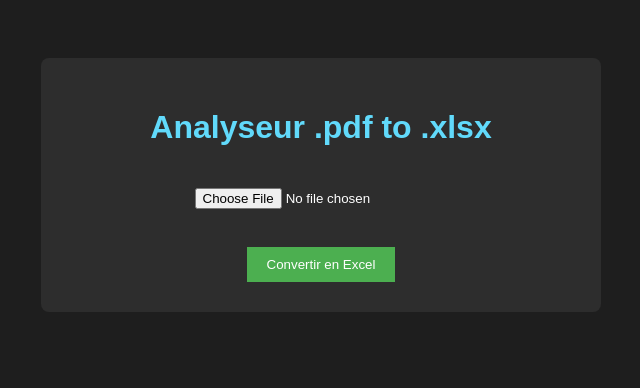
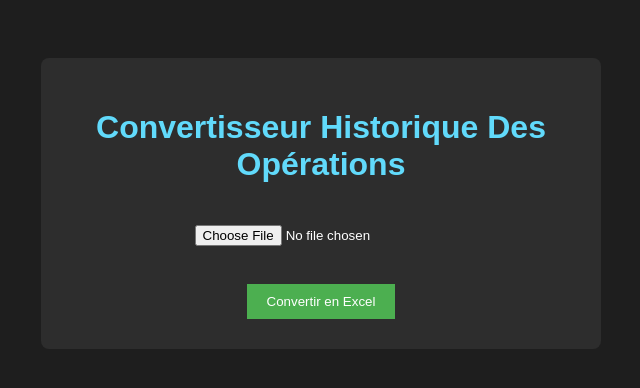
Before and after one commit to Noa3iL/Projet_Convertisseur_Historique_Des_Operations_Exam, a website: page public/index.html in a window 1280 px wide. Shown: the whole page, without its empty margins (319-959 px from the left). Drawn offline with Linux system fonts and the light colour scheme.

Commit message:
mise à jour du titre

```diff
--- a/public/index.html
+++ b/public/index.html
@@ -2,7 +2,7 @@
 <html lang="fr">
 <head>
     <meta charset="UTF-8">
-    <title>Convertisseur Relevé (.pdf to .xlsx)</title>
+    <title>Convertisseur Historique Des Opérations (.pdf vers .xlsx)</title>
     <style>
         body { font-family: sans-serif; background-color: #1e1e1e; color: #fff; padding: 50px; text-align: center; }
         .container { background: #2d2d2d; padding: 30px; border-radius: 8px; max-width: 500px; margin: auto; }
@@ -13,7 +13,7 @@
 </head>
 <body>
     <div class="container">
-        <h1>Analyseur .pdf to .xlsx</h1>
+        <h1>Convertisseur Historique Des Opérations</h1>
         <form action="/upload" method="post" enctype="multipart/form-data">
             <input type="file" name="fichier_pdf" accept=".pdf" required>
             <br><br>
```
